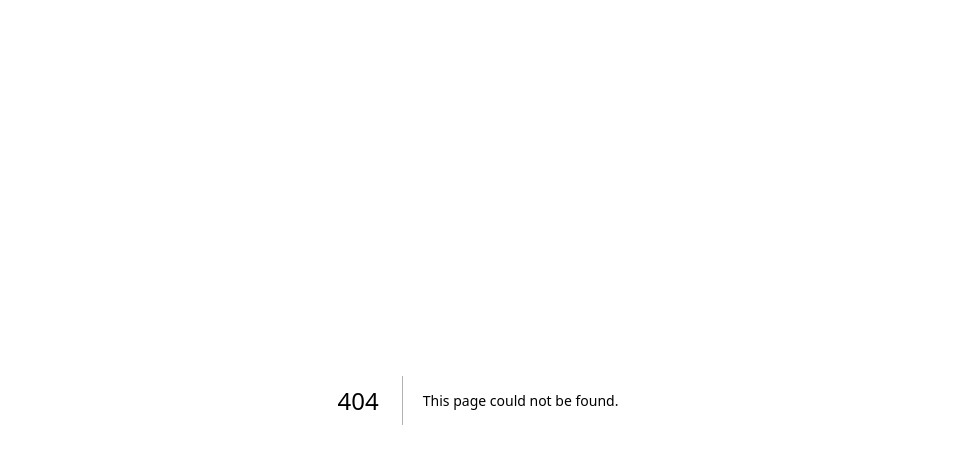
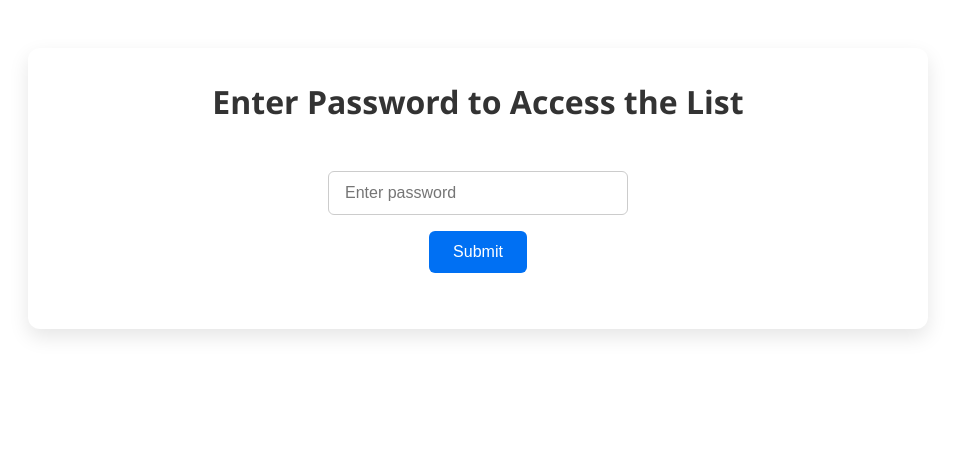
Before and after one commit to ConnectToKrsna/datacollection-app, a Next.js app: page /list in a window 1280 px wide. Before the commit this address had no page. Shown: the top 464 px of the page, without its empty margins (162-1117 px from the left). Built offline with nearby package versions, Linux system fonts and the light colour scheme.

Commit message:
admin functionality added

```diff
--- /dev/null
+++ b/src/app/api/list/route.js
@@ -0,0 +1,13 @@
+import dbConnect from '../../lib/dbConnect';
+import Registration from '../../models/Registration';
+
+export async function GET() {
+  try {
+    await dbConnect();
+    const entries = await Registration.find({});
+    return Response.json({ entries }, { status: 200 });
+  } catch (error) {
+    console.error(error);
+    return Response.json({ message: 'Failed to fetch data' }, { status: 500 });
+  }
+}
--- a/src/app/api/register/route.js
+++ b/src/app/api/register/route.js
@@ -16,7 +16,7 @@ export async function POST(request) {
 
     await newEntry.save();
 
-    return Response.json({ message: 'Registration successful!' }, { status: 201 });
+    return Response.json({ message: 'successful!' }, { status: 201 });
   } catch (error) {
     console.error(error);
     return Response.json({ message: 'Error saving data' }, { status: 500 });
--- /dev/null
+++ b/src/app/list/list.module.css
@@ -0,0 +1,74 @@
+.container {
+  padding: 2rem;
+  max-width: 900px;
+  margin: 3rem auto;
+  background: #fff;
+  border-radius: 12px;
+  box-shadow: 0 8px 20px rgba(0, 0, 0, 0.1);
+  font-family: 'Segoe UI', Tahoma, Geneva, Verdana, sans-serif;
+}
+
+.heading {
+  text-align: center;
+  margin-bottom: 2rem;
+  font-size: 2rem;
+  color: #333;
+}
+
+.table {
+  width: 100%;
+  border-collapse: collapse;
+}
+
+.table th,
+.table td {
+  padding: 0.75rem 1rem;
+  border: 1px solid #ddd;
+  text-align: left;
+}
+
+.table th {
+  background-color: #f2f2f2;
+  font-weight: bold;
+}
+
+.table tr:hover {
+  background-color: #f9f9f9;
+}
+.downloadBtn {
+  background-color: #0070f3;
+  color: white;
+  border: none;
+  padding: 0.75rem 1.5rem;
+  font-size: 1rem;
+  margin-bottom: 1.5rem;
+  border-radius: 6px;
+  cursor: pointer;
+  transition: background-color 0.3s ease;
+}
+
+.downloadBtn:hover {
+  background-color: #005bb5;
+}
+.passwordForm {
+  display: flex;
+  flex-direction: column;
+  align-items: center;
+  gap: 1rem;
+}
+
+.passwordInput {
+  padding: 0.75rem 1rem;
+  font-size: 1rem;
+  border: 1px solid #ccc;
+  border-radius: 6px;
+  width: 100%;
+  max-width: 300px;
+  transition: border-color 0.3s ease;
+}
+
+.passwordInput:focus {
+  border-color: #0070f3;
+  outline: none;
+  box-shadow: 0 0 5px rgba(0, 112, 243, 0.2);
+}
--- /dev/null
+++ b/src/app/list/page.js
@@ -0,0 +1,112 @@
+'use client';
+
+import { useEffect, useState } from 'react';
+import styles from './list.module.css';
+
+export default function ListPage() {
+  const [data, setData] = useState([]);
+  const [authenticated, setAuthenticated] = useState(false);
+  const [inputPassword, setInputPassword] = useState('');
+  const correctPassword = 'iyfsecret123';
+
+  useEffect(() => {
+    if (authenticated) {
+      async function fetchData() {
+        const res = await fetch('/api/list');
+        const result = await res.json();
+        setData(result.entries || []);
+      }
+
+      fetchData();
+    }
+  }, [authenticated]);
+
+  const handlePasswordSubmit = (e) => {
+    e.preventDefault();
+    if (inputPassword === correctPassword) {
+      setAuthenticated(true);
+    } else {
+      alert('Incorrect password!');
+      setInputPassword('');
+    }
+  };
+
+  const downloadCSV = () => {
+    if (!data || data.length === 0) return;
+
+    const header = ['Name', 'Email', 'Phone', 'Area', 'Remarks'];
+    const rows = data.map(entry =>
+      [entry.name, entry.email, entry.phone, entry.area, entry.remarks]
+        .map(value => `"${String(value || '').replace(/"/g, '""')}"`)
+        .join(',')
+    );
+
+    const csvContent = [header.join(','), ...rows].join('\n');
+
+    const blob = new Blob([csvContent], { type: 'text/csv;charset=utf-8;' });
+    const url = URL.createObjectURL(blob);
+    const link = document.createElement('a');
+    link.setAttribute('href', url);
+    link.setAttribute('download', 'registrations.csv');
+    document.body.appendChild(link);
+    link.click();
+    document.body.removeChild(link);
+  };
+
+  return (
+    <main className={styles.container}>
+      {!authenticated ? (
+        <form onSubmit={handlePasswordSubmit} className={styles.passwordForm}>
+          <h2 className={styles.heading}>Enter Password to Access the List</h2>
+          <input
+            type="password"
+            value={inputPassword}
+            onChange={(e) => setInputPassword(e.target.value)}
+            placeholder="Enter password"
+            className={styles.passwordInput}
+          />
+          <button type="submit" className={styles.downloadBtn}>
+            Submit
+          </button>
+        </form>
+      ) : (
+        <>
+          <h1 className={styles.heading}>Registered Users</h1>
+
+          {data.length > 0 && (
+            <button className={styles.downloadBtn} onClick={downloadCSV}>
+              Download as CSV
+            </button>
+          )}
+
+          {data.length === 0 ? (
+            <p>No data available.</p>
+          ) : (
+            <table className={styles.table}>
+              <thead>
+                <tr>
+                  <th>Name</th>
+                  <th>Email</th>
+                  <th>Phone</th>
+                  <th>Area</th>
+                  <th>Remarks</th>
+                </tr>
+              </thead>
+              <tbody>
+                {data.map((entry, index) => (
+                  <tr key={index}>
+                    <td>{entry.name}</td>
+                    <td>{entry.email}</td>
+                    <td>{entry.phone}</td>
+                    <td>{entry.area}</td>
+                    <td>{entry.remarks}</td>
+                  </tr>
+                ))}
+              </tbody>
+            </table>
+          )}
+        </>
+      )}
+    </main>
+  );
+}
```
Also changed, not shown: src/app/page.js (+39 -8 lines), src/app/page.module.css (+15 -0 lines).
